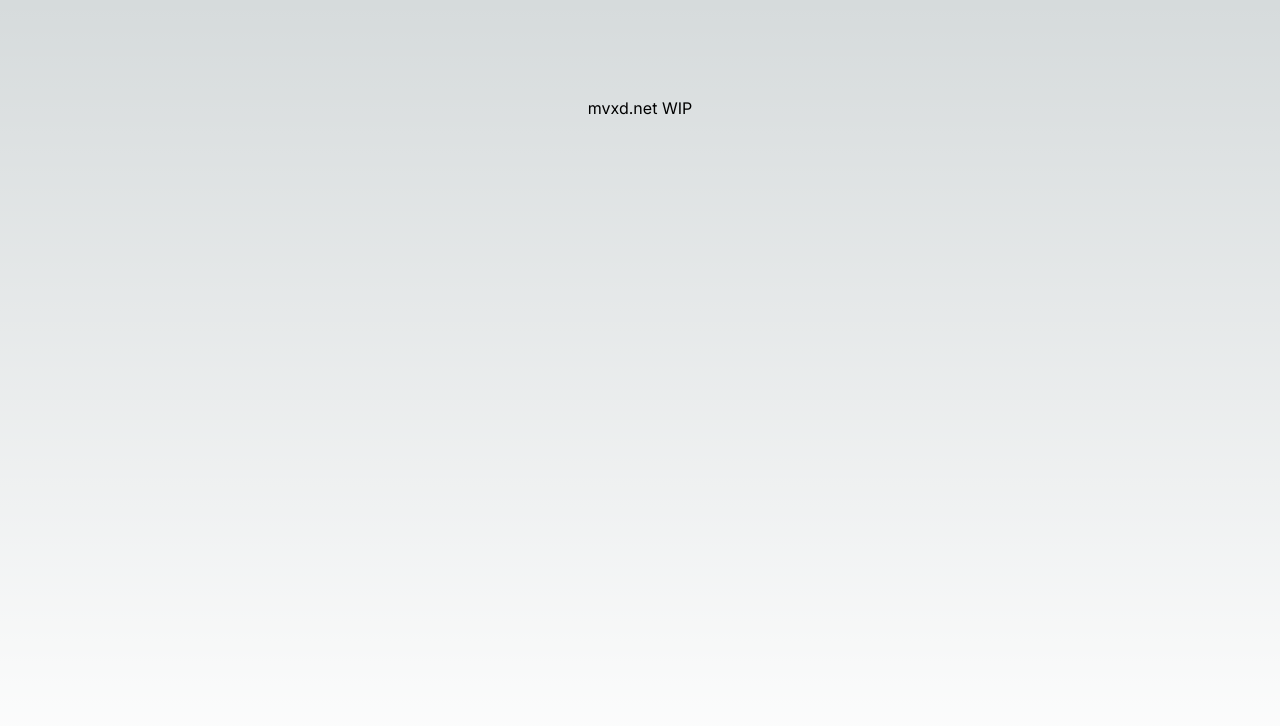
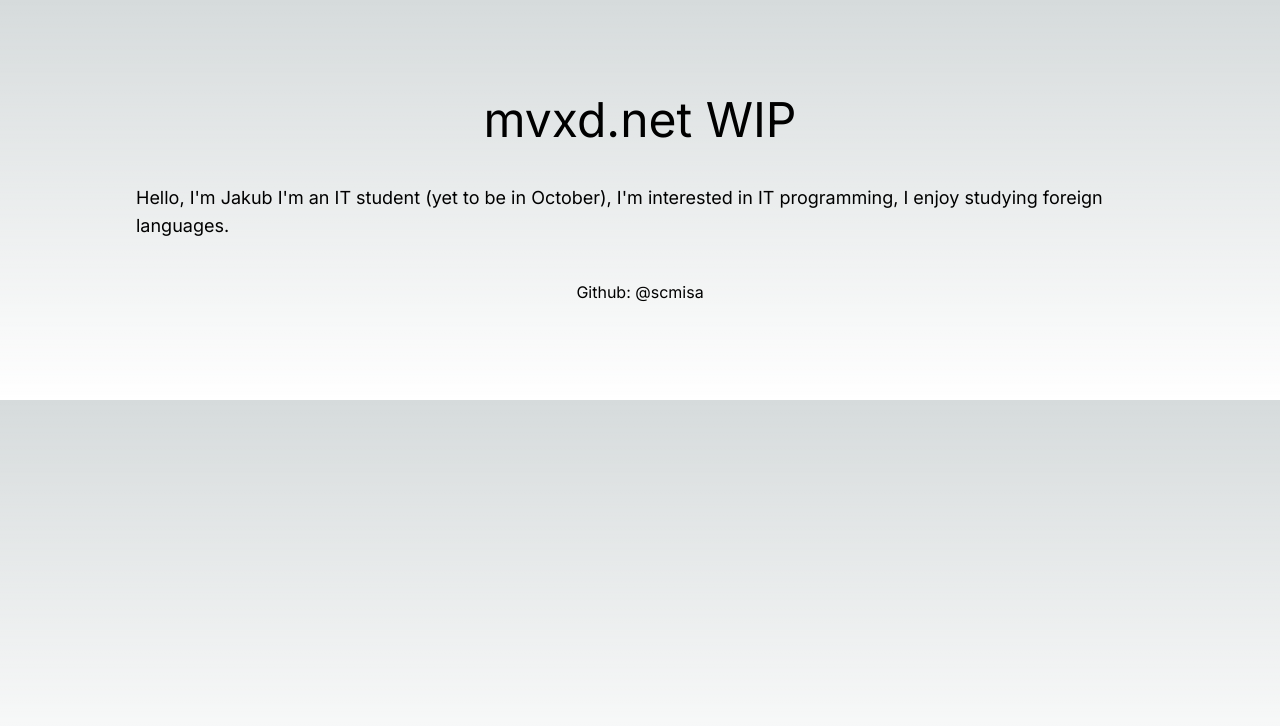
Before and after one commit to scmisa/scmisa.github.io, a Next.js app: page / in a window 1280 px wide. Shown: the top 726 px of the page. Built offline with nearby package versions, Linux system fonts and the light colour scheme.

Commit message:
small updates experimenting

```diff
--- a/app/layout.tsx
+++ b/app/layout.tsx
@@ -5,7 +5,7 @@
 const inter = Inter({ subsets: ["latin"] });
 
 export const metadata: Metadata = {
-  title: "Create Next App",
+  title: "mvxd.net",
   description: "Generated by create next app",
 };
 
--- a/app/page.tsx
+++ b/app/page.tsx
@@ -2,8 +2,14 @@
 
 export default function Home() {
   return (
-    <main className="flex min-h-screen flex-col items-center justify-between p-24">
-        <h1>mvxd.net WIP</h1>
+    <main className="flex min-h-20 flex-col items-center justify-between p-24">
+        <h1 className="text-5xl">mvxd.net WIP</h1>
+        <article className="p-10 text-lg">
+          Hello, I'm Jakub I'm an IT student (yet to be in October), I'm interested in IT programming, I enjoy studying foreign languages.
+        </article>
+        <footer>
+          Github: @scmisa
+        </footer>
     </main>
   );
 }
```
